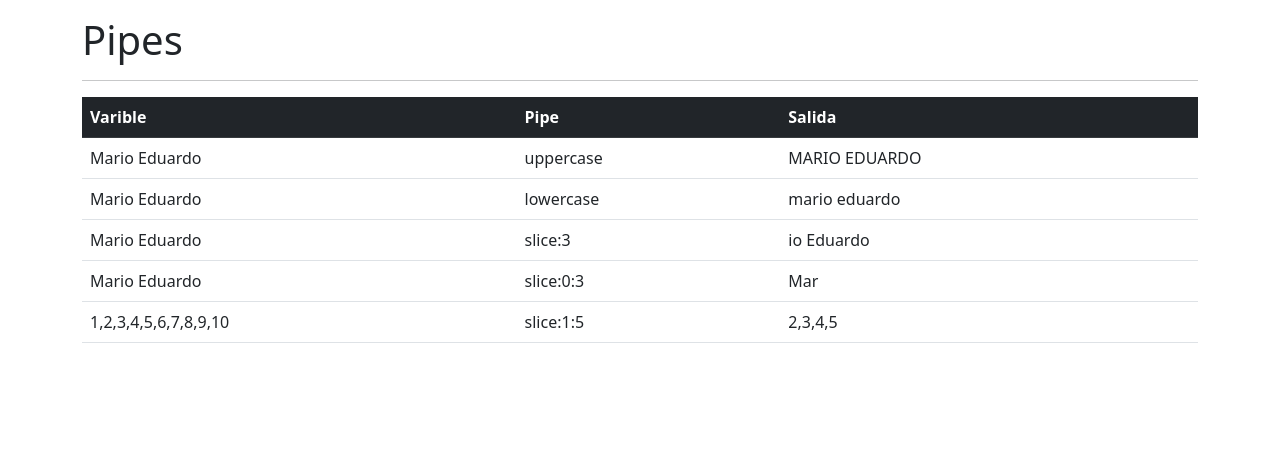
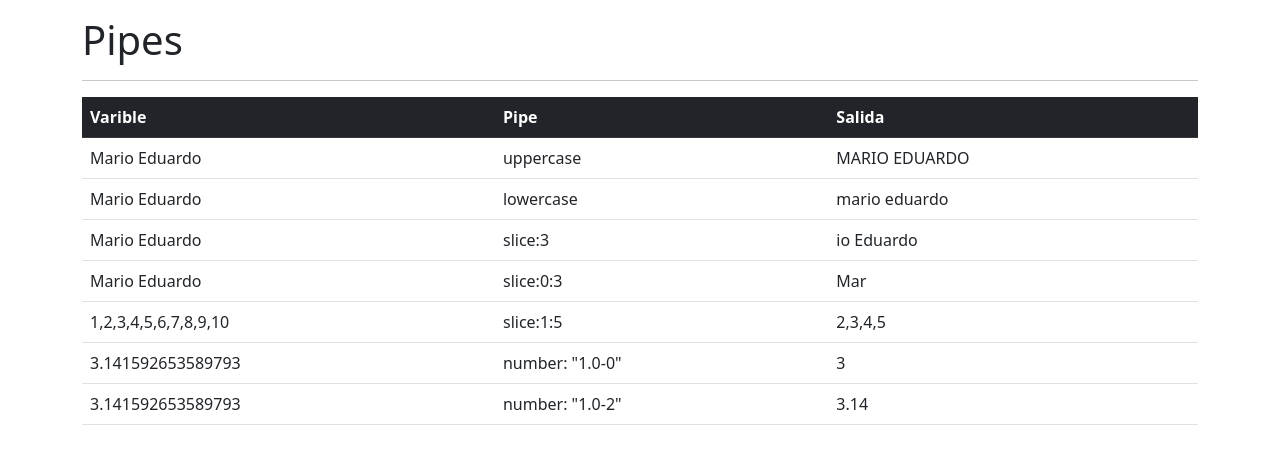
Before and after one commit to MarioEduardoAlvarezTorres/appAngular3, an Angular app: page / in a window 1280 px wide. Shown: the top 464 px of the page. Built offline with nearby package versions, Linux system fonts and the light colour scheme.

Commit message:
uso de pipe decimal

```diff
--- a/src/app/app.component.html
+++ b/src/app/app.component.html
@@ -37,6 +37,16 @@
           <td>slice:1:5</td>
           <td>{{ arreglo | slice : 1 : 5 }}</td>
         </tr>
+        <tr>
+          <td>{{ PI }}</td>
+          <td>number: "1.0-0"</td>
+          <td>{{ PI | number : "1.0-0" }}</td>
+        </tr>
+        <tr>
+          <td>{{ PI }}</td>
+          <td>number: "1.0-2"</td>
+          <td>{{ PI | number : "1.0-2" }}</td>
+        </tr>
       </tbody>
     </table>
   </div>
--- a/src/app/app.component.ts
+++ b/src/app/app.component.ts
@@ -9,4 +9,5 @@
   nombre: string = 'Mario Eduardo';
 
   arreglo = [1, 2, 3, 4, 5, 6, 7, 8, 9, 10];
+  PI: number = Math.PI;
 }
```
